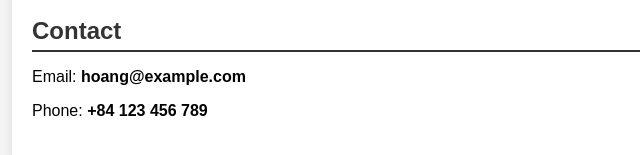
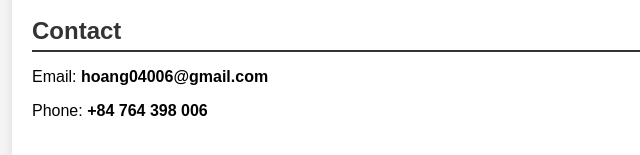
Before and after one commit to HoangThuNhat/Curriculum-Vitae, a plain HTML site: page index.html in a window 1280 px wide. Shown: the part 419-574 px from the top of the page, 208-848 px from the left. Drawn offline with Linux system fonts and the light colour scheme.

Commit message:
Update index.html

```diff
--- a/index.html
+++ b/index.html
@@ -31,8 +31,8 @@
 
     <div class="section">
       <h2 class="section-title">Contact</h2>
-      <p>Email: <strong>hoang@example.com</strong></p>
-      <p>Phone: <strong>+84 123 456 789</strong></p>
+      <p>Email: <strong>hoang04006@gmail.com</strong></p>
+      <p>Phone: <strong>+84 764 398 006</strong></p>
     </div>
 
   </div>
```
